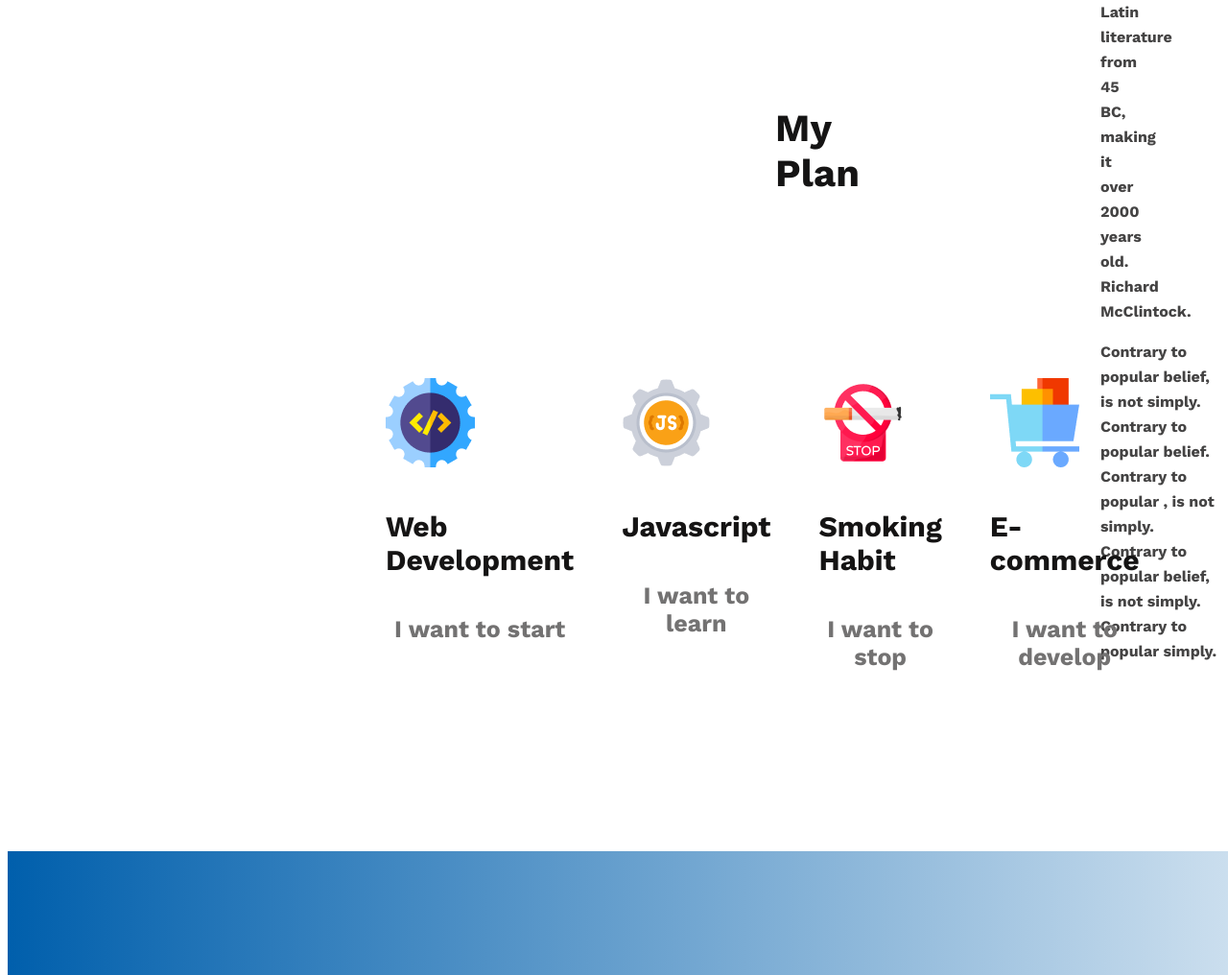
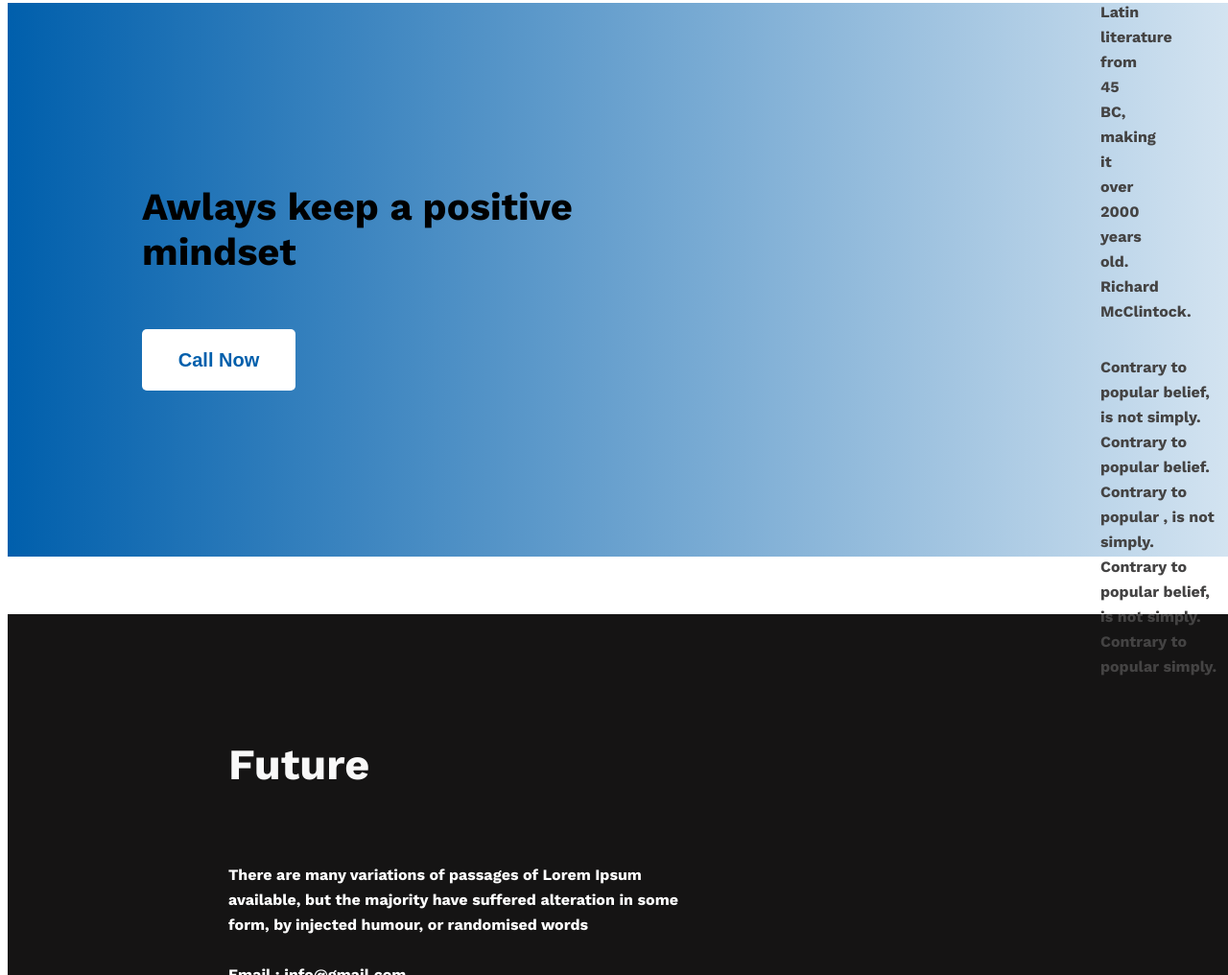
Before and after one commit to Mouri199/new-year-repo, a plain HTML site: page index.html in a window 1280 px wide. Shown: the part 1784-2800 px from the top of the page at 96% size. Drawn offline with nearby package versions, Linux system fonts and the light colour scheme.

Commit message:
footer info include

```diff
--- a/index.html
+++ b/index.html
@@ -20,7 +20,9 @@
                <button class="btn-primary">Contact Us</button>
             </div>
     </header>
+<!--header section end-->
 
+<!--main section start-->
 
     <main>
             <div class="description">
@@ -35,42 +37,26 @@
                     Contrary to popular simply.
                 </p>
             </div>
-            <div>
-                <h3 class="plan">My Plan</h3>
-            </div>
-            <div class="future">
-                <div class="plan1">
-                    <img src="images/icons/web.png" alt="">
 
-                    <h4 class="plan-title">Web Development</h4>
-                    <p class="plan-description">I want to start</p>
-                    </div>
-
-                 <div class="plan2">
-                    <img src="images/icons/js.png" alt="">
-
-                    <h4 class="plan-title">Javascript</h4>
-                    <p class="plan-description">I want to learn</p>
-                    </div>
-
-                 <div class="plan3">
-                    <img  src="images/icons/smoke.png" alt="">
-                    <h4 class="plan-title">Smoking Habit</h4>
-                    <p class="plan-description">I want to stop</p>
-                    </div>
-
-                 <div class="plan4">
-                    <img  src="images/icons/ecom.png" alt="">
-
-                    <h4 class="plan-title">E-commerce</h4>
-                    <p class="plan-description">I want to develop</p>
-                    </div>
-              </div>
               <div class="banner-text">
-                <h2 class="information">Awlays keep a positive <br> mindset</h2>
+                <h2 class="info">Awlays keep a positive <br> mindset</h2>
                 <button class="btn-primary2">Call Now</button>
             </div>
     </main>
-    <footer></footer>
+    <footer>
+           <div class="footer">
+            <h4>Future</h4>
+            <p>There are many variations of passages of Lorem Ipsum <br> available, but the majority have suffered alteration in some <br> form, by injected humour, or randomised words <br><br>
+            Email : info@gmail.com <br><br>
+            Phone : 01500 00 00 00</p>
+            <br> <br>
+            <span><img src="images/icons/fb.png" alt="">
+              <img src="images/icons/twitter.png" alt="">
+              <img src="images/icons/youtube.png" alt="">
+          </span>
+
+           </div>
+
+    </footer>
 </body>
 </html>
--- a/style.css
+++ b/style.css
@@ -36,16 +36,14 @@ font-family: 'Work Sans', sans-serif;
 }
 
 .btn-primary{
-    border: 0;
+    border: 0px;
     border-radius: 5px;
     width: 160px;
     height: 64px;
     margin-left: 360px;
     color: #005FAC;
-    background-color: #FFF;
     font-weight: 600;
     font-size: 20px;
-    font-weight: 600;
 }
 
 /*main section start*/
@@ -82,56 +80,16 @@ padding: 0px 322px 0px 862px;
     line-height: 26px;
     }
 
-    .plan{
-        color: #151414;
-    font-size: 40px;
-    font-weight: 700;
-    padding: 100px 656px 0px 800px;
-    }
-
     .future{
         display: flex;
-        padding: 150px 244px 130px 244px;
+        padding-left: 500px;
+        padding-bottom: 400px;
+        gap: 100px;
     }
 
 
-    .plan-title{
-            color: #151414;
-        font-size: 30px;
-        font-weight: 700;
-    }
 
-    .plan-description{
-        color:  #737272;
-    text-align: center;
-    font-size: 25px;
-    font-weight: 500;
-    }
 
-    .plan1{
-        padding: 0 0 0 150px;
-    }
-
-    .plan2{
-        padding: 0 0 0 50px;
-    }
-
-    .plan3{
-        padding: 0 0 0 50px;
-    }
-
-    .plan4{
-        padding: 0 0 0 50px;
-    }
-
-    .information{
-        text-align: left;
-        color: black;
-        font-size: 40px;
-        font-weight: 700;
-        padding-top: 189px;
-        padding-bottom: 0;
-    }
 
     .btn-primary2{
         border-radius: 5px;
@@ -150,8 +108,44 @@ padding: 0px 322px 0px 862px;
     .banner-text{
 
         background-repeat: no-repeat;
+        width: 1400px;
+        height: 577px;
+        background: linear-gradient(90deg, #005FAC 0%, rgba(0, 95, 172, 0.00) 100%);
+        padding-left: 140px;
+    }
+    .info{
+        text-align: left;
+        color: black;
+        font-size: 40px;
+        font-weight: 700;
+        padding-top: 189px;
+        padding-bottom: 0;
+    }
+
+    .footer{
+        background-color: #151414;
         width: 1600px;
-        height: 500px;
-        background: linear-gradient(90deg, #005FAC 0%, rgba(0, 95, 172, 0.00) 100%);
+        height: 350px;
+        padding-bottom: 300px;
+    }
 
+    h4{
+        color: #F8F8F8;
+        font-size: 45px;
+        font-weight: 700;
+        padding-top: 130px;
+        padding-left: 230px;
     }
+
+    p{
+        color: #FFF;
+        font-size: 16px;
+        font-weight: 400;
+        line-height: 26px;
+        padding-top: 16px;
+        padding-left: 230px;
+    }
+
+    span{
+        padding-left: 230px;
+    }
```
